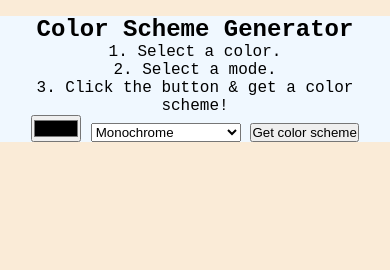
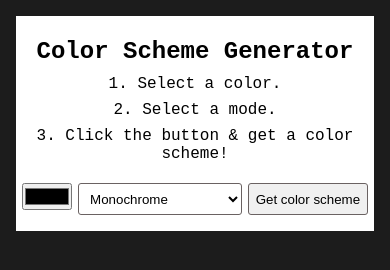
Before and after one commit to gabycode/color-scheme-generator, a plain HTML site: page index.html in a window 390 px wide. Both pictures are taken after a click on the button "Get color scheme". Drawn offline with Linux system fonts and the light colour scheme; no server answers; a web font is replaced by a local one.

Commit message:
Update style.css

```diff
--- a/style.css
+++ b/style.css
@@ -6,16 +6,73 @@
 
 body {
     font-family: 'PT Mono', monospace;
-    background-color: antiquewhite;
+    background-color: #1c1c1c;
 }
 
 .container {
     max-width: 500px;
     margin: 1em auto;
-    background-color: aliceblue;
+    background-color: #fff;
+    text-align: center;
+    padding-top: 1em;
+}
+
+.container h1 {
+    padding: .25em 0;
+}
+
+.container p {
+    padding: .25em;
+}
+
+form {
+    margin: 1em 0;
+    display: flex;
+    justify-content: space-evenly;
+}
+
+#btn, #options {
+    cursor: pointer;
+    border: 1px solid #6A6262;
+    padding: .5em;
+    border-radius: 3px;
+    background-color: transparent;
+    transition: 0.3s;
+}
+
+#btn:hover,
+#btn:focus,
+#options:hover,
+#options:focus {
+    background-color: #f0f0f0;
+}
+
+#scheme-display {
+    display: flex;
+    flex-direction: row;
+}
+
+.color-scheme {
+    width: 100%;
+}
+
+.color-item {
+    display: flex;
+    align-items: flex-end;
+    justify-content: center;
+    height: 60vh;
     text-align: center;
 }
 
-#options {
-    cursor: pointer;
+.color-item p {
+    background-color: #fff;
+    width: 100%;
+    padding: 1em;
+    font-size: .75rem;
 }
+
+@media (max-width: 570px) {
+    body {
+        padding: 0 1em;
+    }
+}
```
